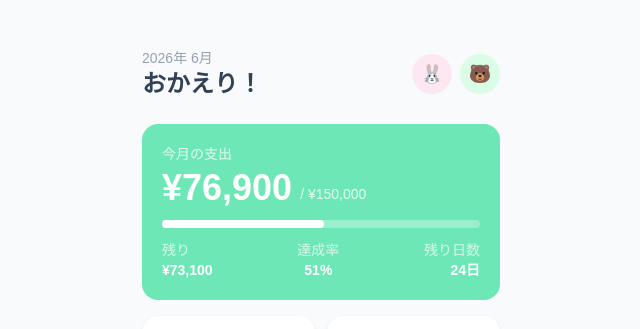
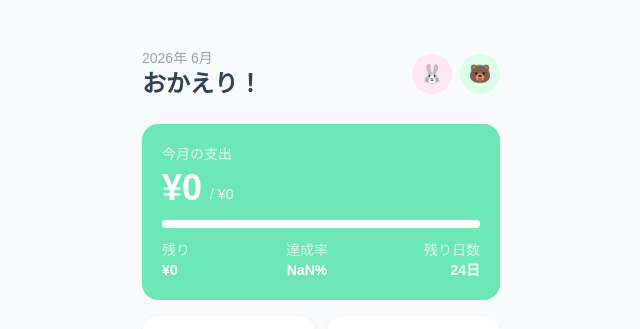
Before and after one commit to kamaboko6214/kakeibo-app, a Next.js app: page / in a window 1280 px wide. Shown: the top 329 px of the page, without its empty margins (319-959 px from the left). Built offline with nearby package versions, Linux system fonts and the light colour scheme; no server answers; the database is empty.

Commit message:
ホーム画面　実際のデータに置き換え

```diff
--- a/app/page.tsx
+++ b/app/page.tsx
@@ -10,6 +10,8 @@ export default function Home() {
   const supabase = createClient()
   const [categoryTotals, setCategoryTotals] = useState<Record<string, number>>({})
   const [recentExpenses, setRecentExpenses] = useState<any[]>([])
+  const [totalExpense, setTotalExpense] = useState<number>(0)
+  const [totalBudget, setTotalBudget] = useState<number>(0)
   const [year, setYear] = useState(new Date().getFullYear())
   const [month, setMonth] = useState(new Date().getMonth() + 1)
 
@@ -37,6 +39,8 @@ export default function Home() {
     const startDate = `${year}-${String(month).padStart(2, '0')}-01`
     const lastDay = new Date(year, month, 0).getDate()
     const endDate = `${year}-${String(month).padStart(2, '0')}-${String(lastDay).padStart(2, '0')}`
+
+    // 最近の支出
     const fetchRecentExpenses = async() => {
       const { data } = await supabase
         .from('expenses')
@@ -55,14 +59,47 @@ export default function Home() {
         setRecentExpenses(enriched)
       }
     }
+
+    // 支出合計
+    const fetchTotalExpense = async () => {
+      const { data } = await supabase
+        .from('expenses')
+        .select('amount')
+        .eq('household_id', HOUSEHOLD_ID)
+        .gte('date', startDate)
+        .lte('date', endDate)
+
+      if (data) {
+        const total = data.reduce((sum: number, e: any) => sum + e.amount, 0)
+        setTotalExpense(total)
+      }
+    }
+
+    // 予算合計
+    const fetchTotalBudget = async () => {
+      const today = new Date()
+      const yearMonth = `${today.getFullYear()}-${String(today.getMonth() + 1).padStart(2, '0')}`
+
+      const { data } = await supabase
+        .from('budgets')
+        .select('amount')
+        .eq('household_id', HOUSEHOLD_ID)
+        .eq('year_month', yearMonth)
+
+      if (data) {
+        const total = data.reduce((sum: number, b: any) => sum + b.amount, 0)
+        setTotalBudget(total)
+      }
+    }
+
+    fetchTotalBudget()
+    fetchTotalExpense()
     fetchRecentExpenses()
   }, [])
 
 
   // いったんモック
   const mockData = {
-    totalBudget: 150000,
-    totalExpense: 76900,
     user1: { name: 'なつき', avatar: '🐰', amount: 17180 },
     user2: { name: 'ゆうた', avatar: '🐻', amount: 13700 },
     recentExpenses: [
@@ -74,8 +111,8 @@ export default function Home() {
     ],
   }
 
-  const remaining = mockData.totalBudget - mockData.totalExpense
-  const percentage = Math.round((mockData.totalExpense / mockData.totalBudget) * 100)
+  const remaining = totalBudget - totalExpense
+  const percentage = Math.round((totalExpense / totalBudget) * 100)
   const today = new Date()
   const lastDay = new Date(today.getFullYear(), today.getMonth() + 1, 0).getDate()
   const remainingDays = lastDay - today.getDate()
@@ -104,8 +141,8 @@ export default function Home() {
         <div className="bg-[#6EE7B7] rounded-2xl p-5 mb-4 text-white">
           <p className="text-sm opacity-80 mb-1">今月の支出</p>
           <div className="flex items-end gap-2 mb-3">
-            <span className="text-4xl font-bold">¥{mockData.totalExpense.toLocaleString()}</span>
-            <span className="text-sm opacity-80 mb-1">/ ¥{mockData.totalBudget.toLocaleString()}</span>
+            <span className="text-4xl font-bold">¥{totalExpense.toLocaleString()}</span>
+            <span className="text-sm opacity-80 mb-1">/ ¥{totalBudget.toLocaleString()}</span>
           </div>
           <div className="bg-white/30 rounded-full h-2 mb-3">
             <div
```
